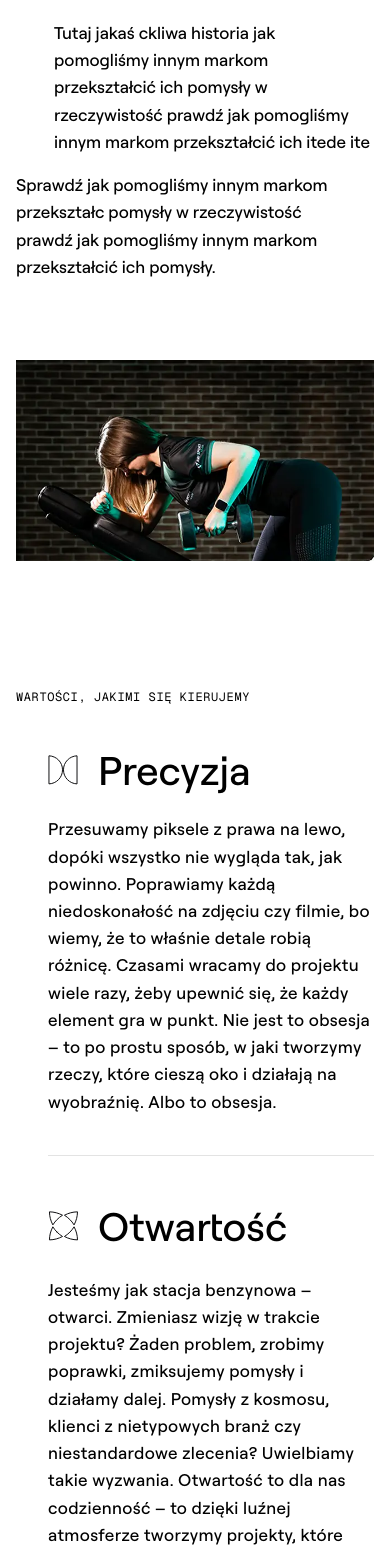
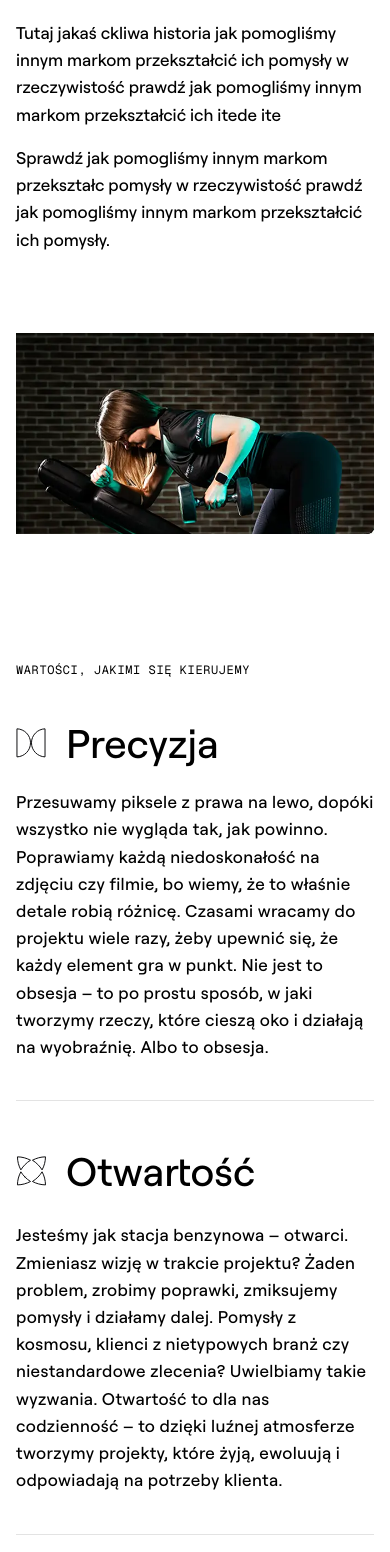
Before and after one commit to kreatywnyb/znamii, a Next.js app: page /o-nas in a window 390 px wide. Shown: the part 445-1997 px from the top of the page. Built offline with nearby package versions, Linux system fonts and the light colour scheme.

Commit message:
quick fix header

```diff
--- a/src/app/layout.tsx
+++ b/src/app/layout.tsx
@@ -26,7 +26,7 @@ export default function RootLayout({
 }>) {
 	return (
 		<html lang="pl" suppressHydrationWarning>
-			<body className={` ${geistMono.variable} bg-background pt-12 antialiased md:pt-20`}>
+			<body className={` ${geistMono.variable} bg-background pt-12 antialiased md:pt-14`}>
 				<ClientLayout>{children}</ClientLayout>
 			</body>
 		</html>
--- a/src/ui/sections/about-us/MainSectionAboutUs.tsx
+++ b/src/ui/sections/about-us/MainSectionAboutUs.tsx
@@ -43,7 +43,7 @@ const MainSectionAboutUs = () => {
 
 	return (
 		<WhiteBox className="z-20 [&>div]:-mt-64">
-			<div className="container">
+			<div className="container overflow-x-hidden">
 				<motion.div
 					className="flex flex-col justify-between gap-4 lg:flex-row"
 					initial="hidden"
@@ -58,21 +58,21 @@ const MainSectionAboutUs = () => {
 						},
 					}}
 				>
-					<motion.div className="flex-1 basis-2/5" variants={textFadeIn}>
+					<motion.div className="flex-1 md:basis-2/5" variants={textFadeIn}>
 						<FlipWords
 							word="Jak do tego doszło, nie wiem?"
 							as="h2"
 							className="max-w-96 text-3xl font-medium lg:text-[2.5rem] lg:leading-[125%]"
 						></FlipWords>
 					</motion.div>
-					<motion.div className="ml-auto flex-1 basis-1/4" variants={textFadeIn}>
-						<p className="max-w-[320px] text-[1.063rem] font-medium leading-[160%]">
+					<motion.div className="ml-auto flex-1 md:basis-1/4" variants={textFadeIn}>
+						<p className="text-[1.063rem] font-medium leading-[160%] md:max-w-[320px]">
 							Tutaj jakaś ckliwa historia jak pomogliśmy innym markom przekształcić ich pomysły w
 							rzeczywistość prawdź jak pomogliśmy innym markom przekształcić ich itede ite
 						</p>
 					</motion.div>
-					<motion.div className="flex-1 basis-1/4" variants={textFadeIn}>
-						<p className="max-w-[320px] text-[1.063rem] font-medium leading-[160%]">
+					<motion.div className="flex-1 md:basis-1/4" variants={textFadeIn}>
+						<p className="text-[1.063rem] font-medium leading-[160%] md:max-w-[320px]">
 							Sprawdź jak pomogliśmy innym markom przekształc pomysły w rzeczywistość prawdź jak
 							pomogliśmy innym markom przekształcić ich pomysły.
 						</p>
@@ -99,7 +99,7 @@ const MainSectionAboutUs = () => {
 						<TerminalText text="Wartości, jakimi się kierujemy" animateWhenInView />
 					</motion.div>
 
-					<div className="flex w-full max-w-[55rem] flex-1 flex-col pl-8 max-md:mt-10 md:pr-[12.5rem]">
+					<div className="flex w-full max-w-[55rem] flex-1 flex-col max-md:mt-10 md:pl-8 md:pr-[12.5rem]">
 						<motion.div
 							ref={precisionRef}
 							initial="hidden"
```
